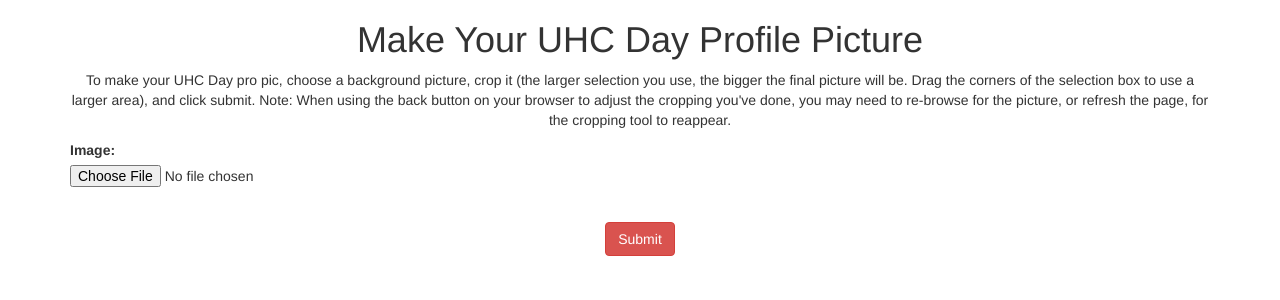
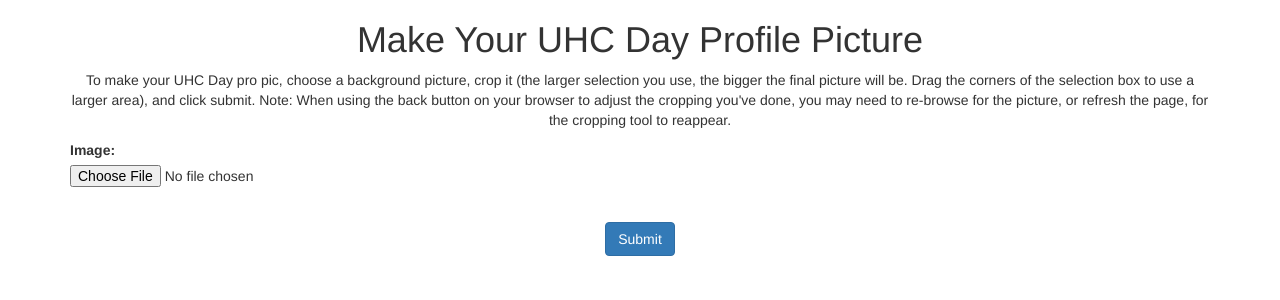
Before and after one commit to araftery/uhc_day, a Django app: template uhc_day/apps/poster/templates/poster/overlay.html in a window 1280 px wide. Shown: the top 300 px of the page. Run offline with Django 3.2, Linux system fonts and the light colour scheme; the template is opened without the code that fills it, so the values that code supplies are empty; some libraries are stand-ins or nearby versions.

Commit message:
make button blue

```diff
--- a/uhc_day/apps/poster/templates/poster/overlay.html
+++ b/uhc_day/apps/poster/templates/poster/overlay.html
@@ -116,7 +116,7 @@ To make your UHC Day pro pic, choose a background picture, crop it (the larger s
     <div id="image_holder"></div>
 
 <div class="btn-container">
-	<button type="submit" class="btn btn-danger">Submit</button>
+	<button type="submit" class="btn btn-primary">Submit</button>
 </div>
 </form>
 
```
